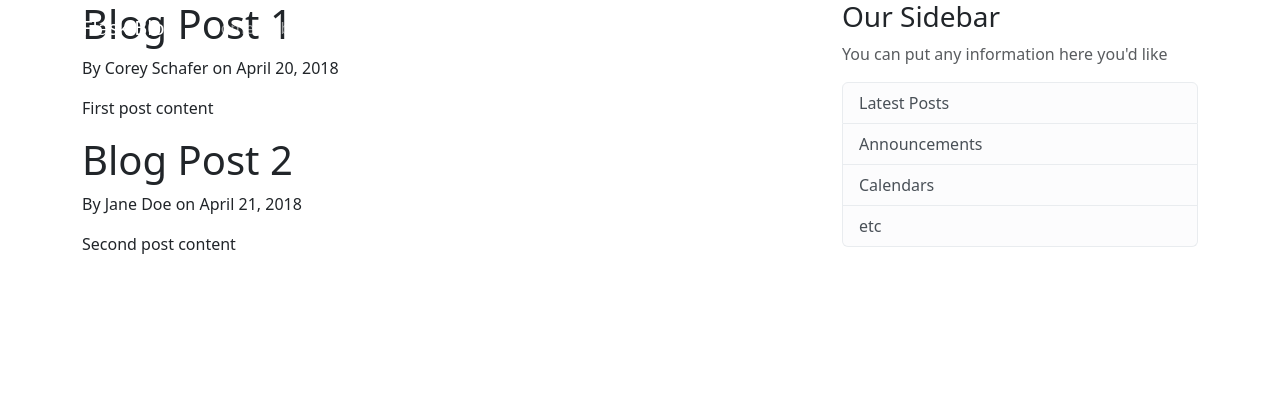
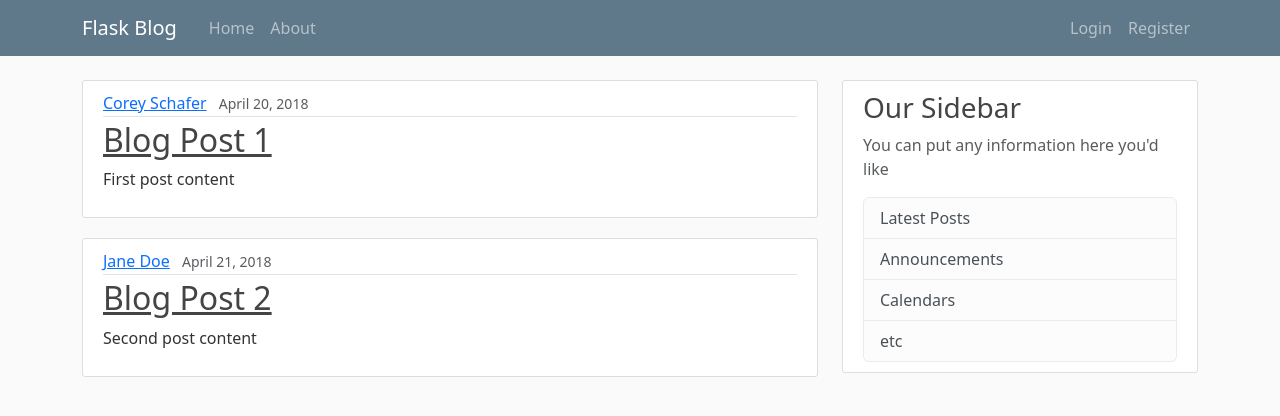
Before and after one commit to sldraton/flask-blog, a Flask app: page / in a window 1280 px wide. Shown: the top 416 px of the page. Run offline with Flask 3, Linux system fonts and the light colour scheme.

Commit message:
Incorporated bootstrap to layout and home, url_for is also added before this

```diff
--- a/templates/home.html
+++ b/templates/home.html
@@ -1,8 +1,17 @@
 {% extends "layout.html" %}
 {% block content %}
 	{% for post in posts %}
-		<h1>{{ post.title }}</h1>
-		<p>By {{ post.author }} on {{ post.date_posted }}</p>
-		<p>{{ post.content }}</p>
+		<article class="media content-section">
+			<div class="media-body">
+				<div class="article-metadata">
+					<a class="me-2" href="#">{{ post.author }}</a>
+					<small class="text-muted">{{ post.date_posted }}</small>
+				</div>
+				<h2>
+					<a class="article-title" href="#">{{ post.title }}</a>
+				</h2>
+				<p class="article-content">{{ post.content }}</p>
+			</div>
+		</article>
 	{% endfor %}
 {% endblock content %}
--- a/templates/layout.html
+++ b/templates/layout.html
@@ -5,6 +5,8 @@
     <meta name="viewport" content="width=device-width, initial-scale=1">
     <title>Bootstrap demo</title>
     <link href="https://cdn.jsdelivr.net/npm/bootstrap@5.3.6/dist/css/bootstrap.min.css" rel="stylesheet" integrity="sha384-4Q6Gf2aSP4eDXB8Miphtr37CMZZQ5oXLH2yaXMJ2w8e2ZtHTl7GptT4jmndRuHDT" crossorigin="anonymous">
+		<link rel="stylesheet" type="text/css" href="{{ url_for('static', filename='main.css') }}">
+
 	{% if title %}
 		<title>Flask Blog - {{ title }}</title>
 	{% else %}
```
